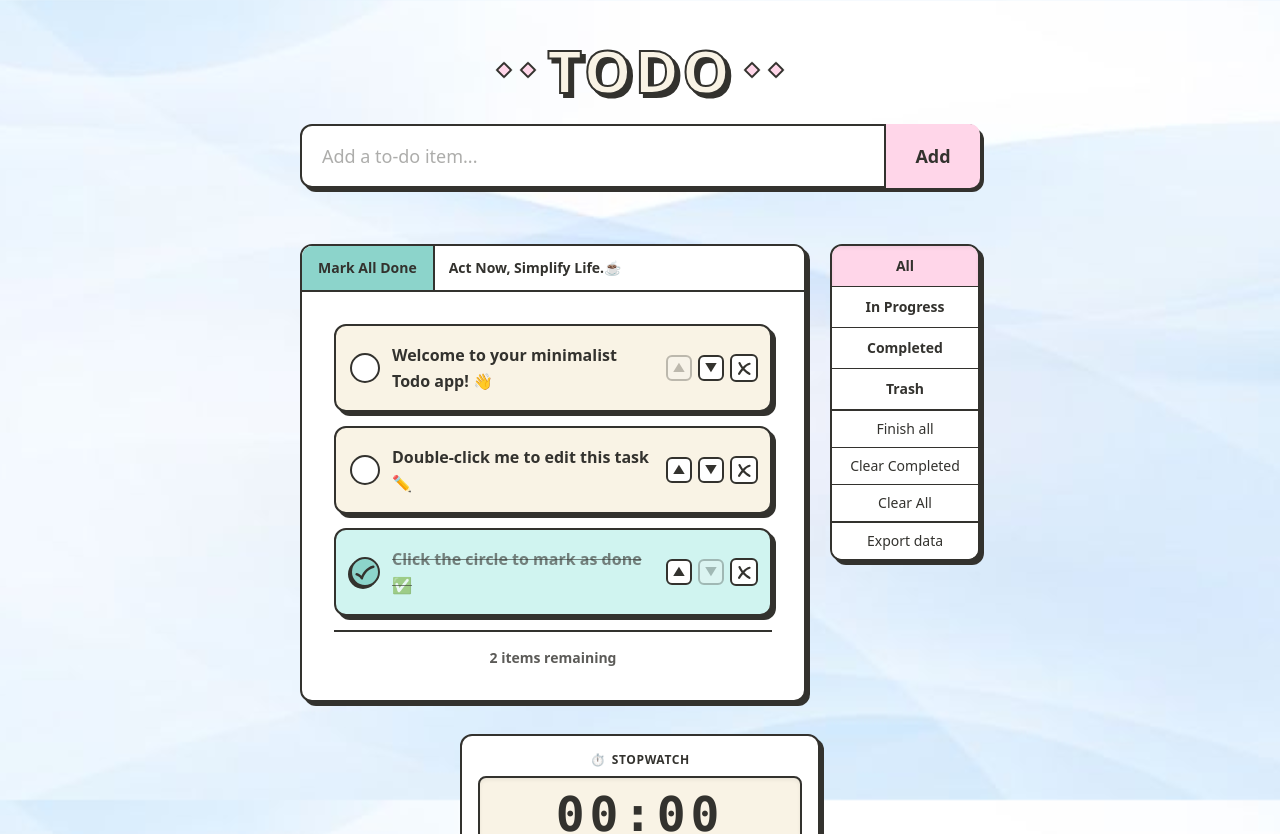
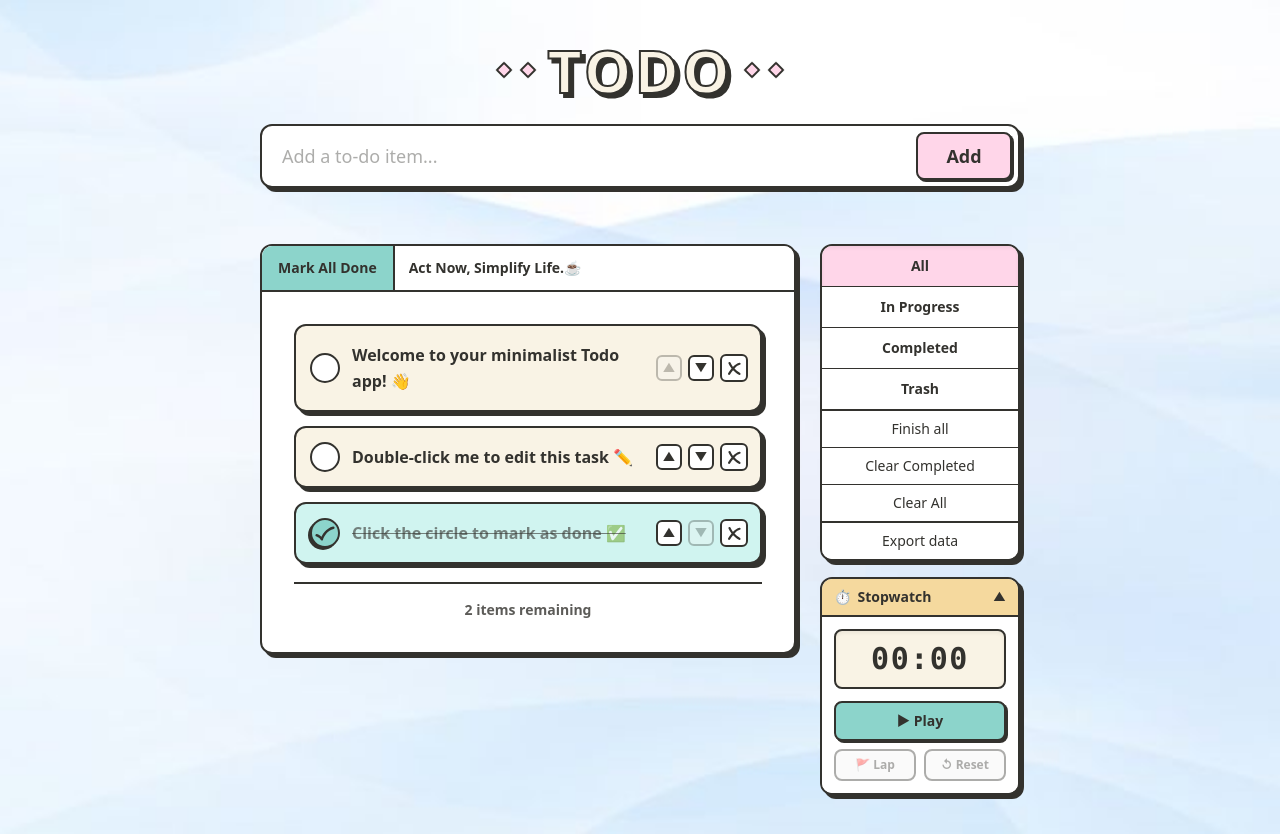
Before and after one commit to Nivesh26/Todos, a React (Vite) app: page / in a window 1280 px wide. Shown: the top 834 px of the page. Built offline with nearby package versions, Linux system fonts and the light colour scheme.

Commit message:
feat: add lap tracking and collapse functionality to stopwatch component and refine UI styles across Todo components.

```diff
--- a/src/Components/Hero.tsx
+++ b/src/Components/Hero.tsx
@@ -283,7 +283,7 @@ export const Hero = () => {
   return (
     <div className="w-full min-h-screen py-10 px-4 md:px-8 flex flex-col items-center">
       {/* Header Container */}
-      <div className="w-full max-w-[680px] mb-8">
+      <div className="w-full max-w-[760px] mb-8">
         <div className="relative mx-auto w-[240px] mb-6 select-none flex items-center justify-center">
           {/* Left floating diamonds */}
           <div className="ani-vector ani-vector-left">
@@ -307,7 +307,7 @@ export const Hero = () => {
       </div>
 
       {/* Main Content Layout with Sidebar */}
-      <div className="w-full max-w-[680px] relative flex flex-col md:flex-row items-start gap-6">
+      <div className="w-full max-w-[760px] relative flex flex-col md:flex-row items-start gap-6">
         {/* Central Todo Card Box */}
         <div className="flex-1 w-full bg-white border-2 border-[#33322E] rounded-[12px] shadow-[4px_4px_0px_#33322E] overflow-hidden flex flex-col">
           {/* Top Bar Message & Slogan */}
@@ -431,7 +431,8 @@ export const Hero = () => {
           </div>
         </div>
 
-        {/* Sidebar Quicks Panel */}
+        {/* Right Tools Column (Filters + Stopwatch) */}
+        <div className="w-full md:w-[200px] shrink-0 flex flex-col gap-4">
           <TodoSidebar
             filter={filter}
             onFilterChange={setFilter}
@@ -445,10 +446,9 @@ export const Hero = () => {
             onClearTrash={handleClearTrash}
             onExport={handleExport}
           />
+          <Stopwatch />
         </div>
-
-      {/* Stopwatch Component */}
-      <Stopwatch />
+      </div>
 
       {/* Confirmation & Alert Modal */}
       <ConfirmModal
--- a/src/Components/Stopwatch.tsx
+++ b/src/Components/Stopwatch.tsx
@@ -1,8 +1,16 @@
 import { useState, useEffect } from "react";
 
+interface LapItem {
+  lapNumber: number;
+  time: string;
+}
+
 export const Stopwatch = () => {
+  // Pure in-memory state: resets to 0 and empty laps on page refresh
   const [seconds, setSeconds] = useState(0);
   const [isRunning, setIsRunning] = useState(false);
+  const [laps, setLaps] = useState<LapItem[]>([]);
+  const [isCollapsed, setIsCollapsed] = useState(false);
 
   useEffect(() => {
     let interval: ReturnType<typeof setInterval> | null = null;
@@ -20,9 +28,19 @@ export const Stopwatch = () => {
     setIsRunning((prev) => !prev);
   };
 
+  const handleLap = () => {
+    if (seconds === 0) return;
+    const newLap: LapItem = {
+      lapNumber: laps.length + 1,
+      time: formatTime(seconds),
+    };
+    setLaps((prev) => [...prev, newLap]);
+  };
+
   const handleReset = () => {
     setIsRunning(false);
     setSeconds(0);
+    setLaps([]);
   };
 
   // Format MM:SS (or HH:MM:SS if >= 1 hour)
@@ -40,45 +58,112 @@ export const Stopwatch = () => {
   };
 
   return (
-    <div className="w-full max-w-[360px] mt-8 bg-white border-2 border-[#33322E] rounded-[12px] shadow-[4px_4px_0px_#33322E] p-4 flex flex-col items-center select-none">
-      {/* Title */}
-      <div className="text-xs font-extrabold text-[#33322E] tracking-wider uppercase mb-2 flex items-center gap-1.5">
+    <div className="w-full bg-white border-2 border-[#33322E] rounded-[12px] shadow-[4px_4px_0px_#33322E] overflow-hidden flex flex-col text-center select-none transition-all">
+      {/* Header Bar with Collapse Toggle */}
+      <div
+        onClick={() => setIsCollapsed(!isCollapsed)}
+        className="w-full py-2 px-3 bg-[#f5d99e] border-b-2 border-[#33322E] font-bold text-xs md:text-sm text-[#33322E] flex items-center justify-between cursor-pointer hover:bg-[#edd090] transition-colors"
+      >
+        <div className="flex items-center gap-1.5">
           <span>⏱️</span>
           <span>Stopwatch</span>
         </div>
+        <span className="text-xs font-black">{isCollapsed ? "▼" : "▲"}</span>
+      </div>
 
+      {/* Minimized Quick Preview */}
+      {isCollapsed ? (
+        <div className="flex items-center justify-between p-2.5 bg-[#F9F3E5]">
+          <span className="font-mono text-base font-black text-[#33322E] tracking-wider">
+            {formatTime(seconds)}
+          </span>
+          <button
+            type="button"
+            onClick={(e) => {
+              e.stopPropagation();
+              handleStartPause();
+            }}
+            className={`px-2.5 py-1 text-xs font-bold border-2 border-[#33322E] rounded-[6px] shadow-[1px_1px_0px_#33322E] hover:shadow-none transition-all cursor-pointer ${
+              isRunning ? "bg-[#ffd6e9]" : "bg-[#8CD4CB]"
+            }`}
+          >
+            {isRunning ? "⏸" : "▶"}
+          </button>
+        </div>
+      ) : (
+        /* Expanded Full Controls & Display */
+        <div className="p-3 flex flex-col items-center bg-white">
           {/* Time Display */}
-      <div className="w-full py-3 px-4 mb-4 bg-[#F9F3E5] border-2 border-[#33322E] rounded-[8px] text-center shadow-[inset_0_2px_4px_rgba(0,0,0,0.06)]">
-        <span className="font-mono text-4xl md:text-5xl font-black text-[#33322E] tracking-widest">
+          <div className="w-full py-2.5 px-2 mb-3 bg-[#F9F3E5] border-2 border-[#33322E] rounded-[8px] text-center shadow-[inset_0_2px_4px_rgba(0,0,0,0.06)]">
+            <span className="font-mono text-3xl font-black text-[#33322E] tracking-wider block">
               {formatTime(seconds)}
             </span>
           </div>
 
-      {/* Controls */}
-      <div className="flex items-center gap-3 w-full">
+          {/* Primary Action: Play / Pause */}
           <button
             type="button"
             onClick={handleStartPause}
-          className={`flex-1 py-2.5 px-4 text-sm font-bold border-2 border-[#33322E] rounded-[8px] shadow-[2px_2px_0px_#33322E] hover:-translate-x-0.5 hover:-translate-y-0.5 hover:shadow-[4px_4px_0px_#33322E] active:translate-x-0 active:translate-y-0 active:shadow-none transition-all cursor-pointer flex items-center justify-center gap-1.5 ${
-            isRunning ? "bg-[#ffd6e9] hover:bg-[#ffbcd9]" : "bg-[#8CD4CB] hover:bg-[#78cdb8]"
+            className={`w-full py-2 px-3 mb-2 text-xs md:text-sm font-bold border-2 border-[#33322E] rounded-[8px] shadow-[2px_2px_0px_#33322E] hover:-translate-x-0.5 hover:-translate-y-0.5 hover:shadow-[3px_3px_0px_#33322E] active:translate-x-0 active:translate-y-0 active:shadow-none transition-all cursor-pointer flex items-center justify-center gap-1.5 ${
+              isRunning
+                ? "bg-[#ffd6e9] hover:bg-[#ffbcd9]"
+                : "bg-[#8CD4CB] hover:bg-[#78cdb8]"
             }`}
           >
             <span>{isRunning ? "⏸ Pause" : "▶ Play"}</span>
           </button>
 
+          {/* Secondary Actions: Lap and Reset */}
+          <div className="grid grid-cols-2 gap-2 w-full">
+            <button
+              type="button"
+              onClick={handleLap}
+              disabled={seconds === 0}
+              className={`py-1.5 px-2 text-xs font-bold border-2 border-[#33322E] rounded-[8px] transition-all flex items-center justify-center gap-1 ${
+                seconds === 0
+                  ? "bg-stone-100 opacity-40 cursor-not-allowed"
+                  : "bg-[#f5d99e] hover:bg-[#edd090] shadow-[2px_2px_0px_#33322E] hover:-translate-x-0.5 hover:-translate-y-0.5 hover:shadow-[3px_3px_0px_#33322E] active:translate-x-0 active:translate-y-0 active:shadow-none cursor-pointer"
+              }`}
+            >
+              <span>🚩 Lap</span>
+            </button>
+
             <button
               type="button"
               onClick={handleReset}
-          disabled={seconds === 0 && !isRunning}
-          className={`py-2.5 px-4 text-sm font-bold border-2 border-[#33322E] rounded-[8px] transition-all flex items-center justify-center gap-1.5 ${
-            seconds === 0 && !isRunning
+              disabled={seconds === 0 && !isRunning && laps.length === 0}
+              className={`py-1.5 px-2 text-xs font-bold border-2 border-[#33322E] rounded-[8px] transition-all flex items-center justify-center gap-1 ${
+                seconds === 0 && !isRunning && laps.length === 0
                   ? "bg-stone-100 opacity-40 cursor-not-allowed"
-              : "bg-[#F6A89E] hover:bg-[#f39589] shadow-[2px_2px_0px_#33322E] hover:-translate-x-0.5 hover:-translate-y-0.5 hover:shadow-[4px_4px_0px_#33322E] active:translate-x-0 active:translate-y-0 active:shadow-none cursor-pointer"
+                  : "bg-[#F6A89E] hover:bg-[#f39589] shadow-[2px_2px_0px_#33322E] hover:-translate-x-0.5 hover:-translate-y-0.5 hover:shadow-[3px_3px_0px_#33322E] active:translate-x-0 active:translate-y-0 active:shadow-none cursor-pointer"
               }`}
             >
               <span>↺ Reset</span>
             </button>
           </div>
+
+          {/* Laps List */}
+          {laps.length > 0 && (
+            <div className="w-full mt-3 border-2 border-[#33322E] rounded-[8px] overflow-hidden bg-[#F9F3E5]">
+              <div className="flex justify-between items-center px-2 py-1 bg-[#8CD4CB]/30 border-b border-[#33322E] text-[10px] font-extrabold text-[#33322E] uppercase tracking-wider">
+                <span>Lap</span>
+                <span>Time</span>
+              </div>
+              <div className="max-h-[110px] overflow-y-auto divide-y divide-[#33322E]/20 text-left">
+                {laps.map((lap) => (
+                  <div
+                    key={lap.lapNumber}
+                    className="flex justify-between items-center px-2 py-1 text-xs font-semibold text-[#33322E] hover:bg-white/60 transition-colors"
+                  >
+                    <span className="font-bold text-[#33322E]/80">#{lap.lapNumber}</span>
+                    <span className="font-mono font-black">{lap.time}</span>
+                  </div>
+                ))}
+              </div>
+            </div>
+          )}
+        </div>
+      )}
     </div>
   );
 };
--- a/src/Components/TodoInput.tsx
+++ b/src/Components/TodoInput.tsx
@@ -48,7 +48,7 @@ export const TodoInput = ({ onAdd }: TodoInputProps) => {
         <button
           type="button"
           onClick={handleSubmit}
-          className="absolute right-0 top-0 bottom-0 w-24 h-full bg-[#ffd6e9] border-l-2 border-[#33322E] rounded-r-[10px] text-lg font-bold text-[#33322E] hover:bg-[#ffbcd9] active:bg-[#ffaecf] transition-colors flex items-center justify-center cursor-pointer"
+          className="absolute right-2 top-2 bottom-2 w-24 bg-[#ffd6e9] border-2 border-[#33322E] rounded-[8px] text-lg font-extrabold text-[#33322E] shadow-[2px_2px_0px_#33322E] hover:shadow-none hover:translate-x-0.5 hover:translate-y-0.5 active:translate-x-0 active:translate-y-0 transition-all flex items-center justify-center cursor-pointer"
         >
           Add
         </button>
--- a/src/Components/TodoSidebar.tsx
+++ b/src/Components/TodoSidebar.tsx
@@ -28,8 +28,8 @@ export const TodoSidebar = ({
   onExport,
 }: TodoSidebarProps) => {
   return (
-    <aside className="sidebar-container select-none z-30 w-full md:w-auto">
-      <div className="w-full md:w-[150px] bg-white border-2 border-[#33322E] rounded-[12px] shadow-[4px_4px_0px_#33322E] overflow-hidden flex flex-col text-center">
+    <aside className="sidebar-container select-none z-30 w-full">
+      <div className="w-full bg-white border-2 border-[#33322E] rounded-[12px] shadow-[4px_4px_0px_#33322E] overflow-hidden flex flex-col text-center">
         {/* Action Lists Container */}
         <div className="flex flex-col w-full text-sm">
           {/* Section 1: Filters */}
```
Lines whose indentation alone changed are shown as unchanged.
